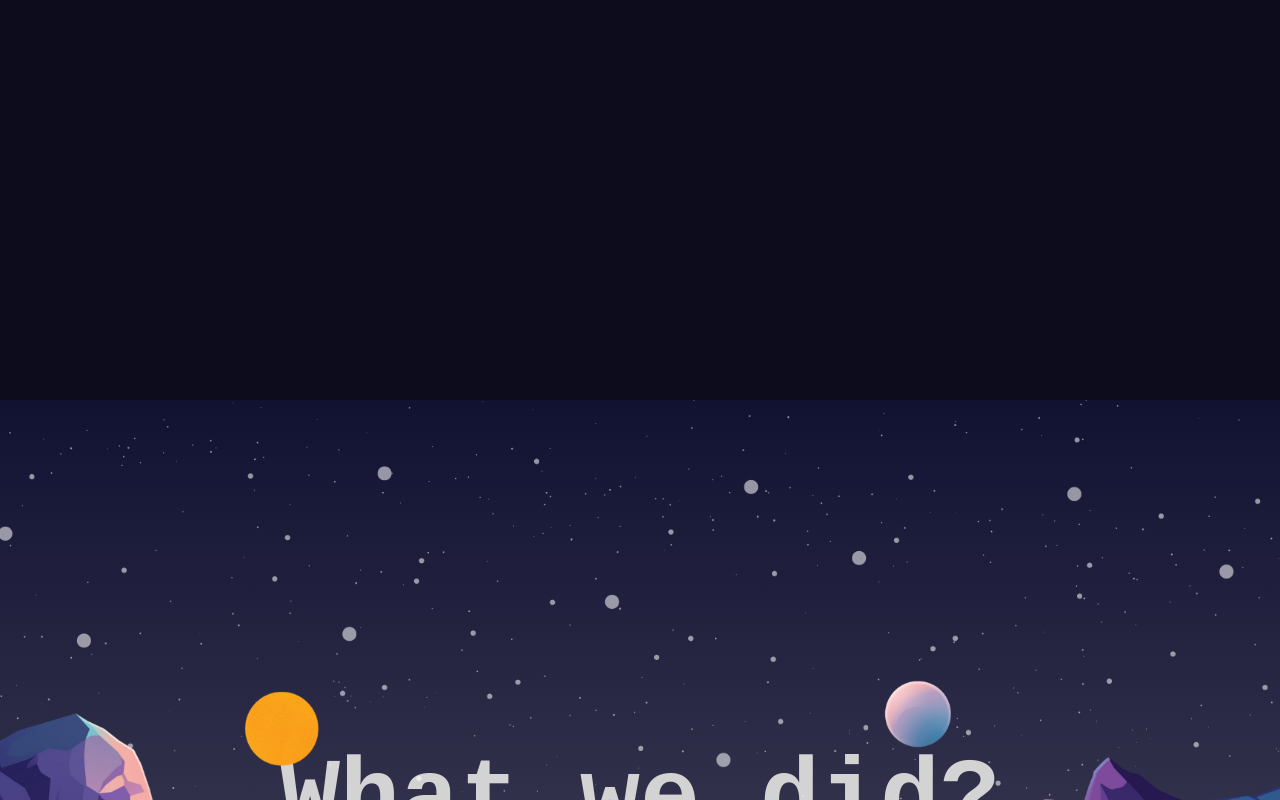
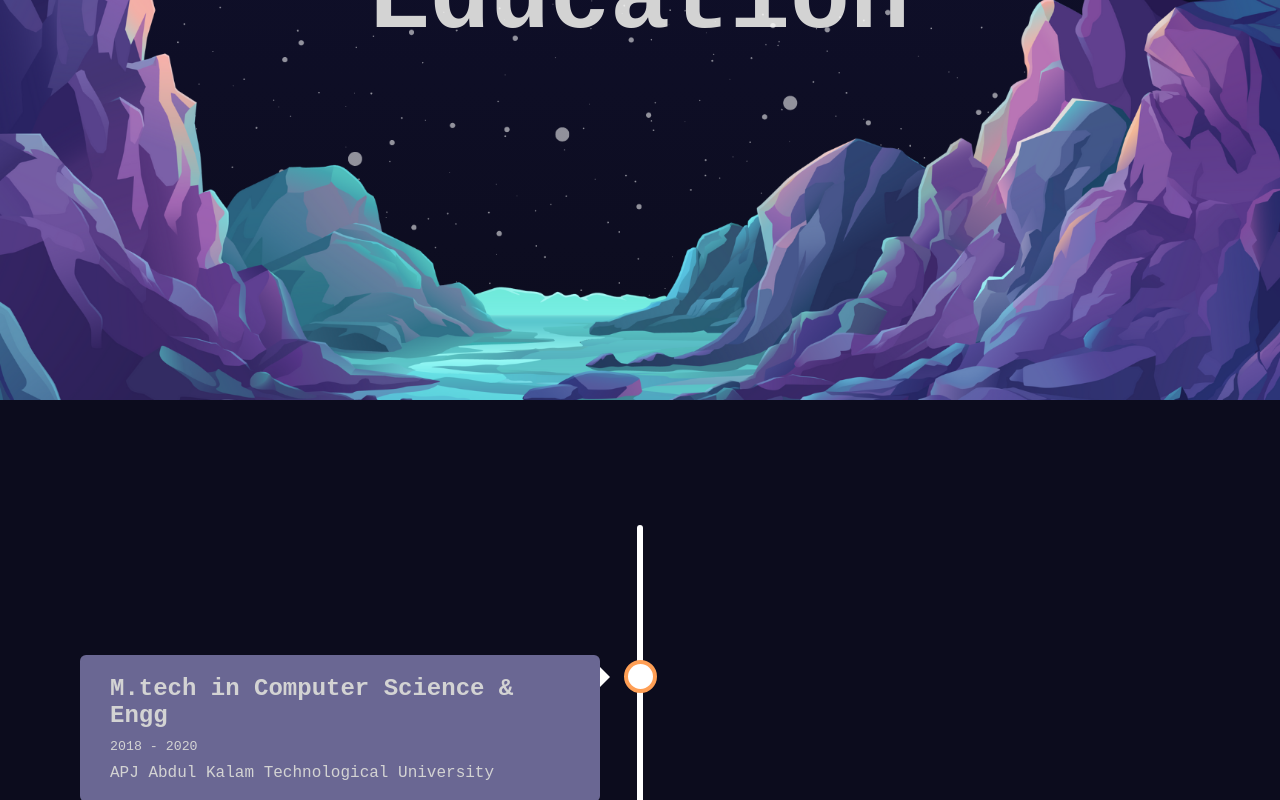
Before and after one commit to shincyshnz/my-portfolio, a React (Vite) app in the folder my-portfolio/: page / in a window 1280 px wide. Shown: the part 2000-2800 px from the top of the page. Built offline with nearby package versions, Linux system fonts and the light colour scheme.

Commit message:
education timeline completed. Animation remaining

```diff
--- a/my-portfolio/src/App.jsx
+++ b/my-portfolio/src/App.jsx
@@ -1,5 +1,5 @@
 import Navbar from './components/navbar/Navbar'
-import { Contact, Hero, Parallax, Project1, Project2, Project3, Services } from "./pages";
+import { Contact, Education, Hero, Parallax, Project1, Project2, Project3 } from "./pages";
 import "./app.scss"
 
 const App = () => {
@@ -9,19 +9,20 @@ const App = () => {
         <Navbar />
         <Hero />
       </section>
-      <section id='services'>
-        <Parallax type="services" />
+      <section id='experience'>
+        <Parallax type="experience" />
       </section>
-      <Services />
-      <section id='portfolio'>
-        <Parallax type="portfolio" />
+
+      <section id='education'>
+        <Parallax type="education" />
       </section>
-      <Services />
+      <section><Education /></section>
+
       <Project1 />
       <Project2 />
       <Project3 />
       <Contact />
-    </div>
+    </div >
 
   )
 };
--- a/my-portfolio/src/constants/index.js
+++ b/my-portfolio/src/constants/index.js
@@ -23,8 +23,8 @@ export const SIDEBAR_LINKS = [
         text: 'Homepage'
     },
     {
-        link: '#services',
-        text: 'Services'
+        link: '#education',
+        text: 'Education'
     },
     {
         link: '#portfolio',
--- a/my-portfolio/src/pages/Services.jsx
+++ /dev/null
@@ -1,9 +0,0 @@
-import React from 'react'
-
-const Services = () => {
-  return (
-    <section id='services'>Services</section>
-  )
-}
-
-export default Services
--- /dev/null
+++ b/my-portfolio/src/pages/education/Education.jsx
@@ -0,0 +1,27 @@
+import './education.scss'
+
+const Education = () => {
+  return (
+    <div className="timelineContainer">
+      <div class="timeline">
+        <div class="container left">
+          <div class="content">
+            <h2>M.tech in Computer Science & Engg</h2>
+            <h5>2018 - 2020</h5>
+            <p>APJ Abdul Kalam Technological University </p>
+          </div>
+        </div>
+        <div class="container right">
+        <div class="content">
+            <h2>B.tech in Computer Science & Engg</h2>
+            <h5>2018 - 2020</h5>
+            <p>APJ Abdul Kalam Technological University</p>
+          </div>
+        </div>
+      </div>
+    </div>
+
+  )
+}
+
+export default Education
--- /dev/null
+++ b/my-portfolio/src/pages/education/education.scss
@@ -0,0 +1,129 @@
+/* The actual timeline (the vertical ruler) */
+.timelineContainer {
+    display: flex;
+    justify-content: center;
+    align-items: center;
+    height: 100vh;
+    width: 100%;
+
+    .timeline {
+        position: relative;
+        max-width: 1200px;
+        height: 550px;
+        width: 100%;
+        margin: 0 auto;
+
+        &:after {
+            content: '';
+            position: absolute;
+            width: 6px;
+            border-radius: 10px;
+            background-color: white;
+            top: 0;
+            bottom: 0;
+            left: 50%;
+            margin-left: -3px;
+        }
+
+        .container {
+            padding: 10px 40px;
+            position: relative;
+            background-color: inherit;
+            width: 50%;
+
+            &:after {
+                content: '';
+                position: absolute;
+                width: 25px;
+                height: 25px;
+                right: -17px;
+                background-color: white;
+                border: 4px solid #FF9F55;
+                top: 15px;
+                border-radius: 50%;
+                z-index: 1;
+            }
+
+            .content {
+                padding: 20px 30px;
+                background-color: rgb(106, 103, 147);
+                position: relative;
+                border-radius: 6px;
+
+                h5 {
+                    margin-block: 10px;
+                    font-weight: lighter;
+                }
+            }
+        }
+
+        .left {
+            left: 0%;
+            margin-top: 120px;
+
+            &:before {
+                content: " ";
+                height: 0;
+                position: absolute;
+                top: 22px;
+                width: 0;
+                z-index: 1;
+                right: 30px;
+                border: medium solid white;
+                border-width: 10px 0 10px 10px;
+                border-color: transparent transparent transparent white;
+            }
+        }
+
+        .right {
+            left: 50%;
+
+            &:before {
+                content: " ";
+                height: 0;
+                position: absolute;
+                top: 22px;
+                width: 0;
+                z-index: 1;
+                left: 30px;
+                border: medium solid white;
+                border-width: 10px 10px 10px 0;
+                border-color: transparent white transparent transparent;
+            }
+
+            &:after {
+                left: -16px;
+            }
+        }
+    }
+}
+
+
+@media screen and (max-width: 600px) {
+
+    .timeline::after {
+        left: 31px;
+
+        .container {
+            width: 100%;
+            padding-left: 70px;
+            padding-right: 25px;
+
+            &:before {
+                left: 60px;
+                border: medium solid white;
+                border-width: 10px 10px 10px 0;
+                border-color: transparent white transparent transparent;
+            }
+        }
+
+        .left::after,
+        .right::after {
+            left: 15px;
+        }
+
+        .right {
+            left: 0%;
+        }
+    }
+}
--- a/my-portfolio/src/pages/index.js
+++ b/my-portfolio/src/pages/index.js
@@ -4,4 +4,4 @@ export {default as Parallax} from "./parallax/Parallax"
 export {default as Project1} from "./Project1"
 export {default as Project2} from "./Project2"
 export {default as Project3} from "./Project3"
-export {default as Services} from "./Services"
+export {default as Education} from "./education/Education"
--- a/my-portfolio/src/pages/parallax/Parallax.jsx
+++ b/my-portfolio/src/pages/parallax/Parallax.jsx
@@ -18,17 +18,17 @@ const Parallax = ({ type }) => {
       ref={ref}
       className="parallax"
       style={{
-        background: type === "services"
+        background: type === "education"
           ? "linear-gradient(180deg, #111132, #0c0c1d)"
           : "linear-gradient(180deg, #111132, #505064)"
       }}>
       <motion.h1 style={{ y: yText }} >
-        {type === "services" ? "What we do?" : "What we did?"}
+        {type === "education" ? "Education" : "Experience"}
       </motion.h1>
       <motion.div className="mountains"></motion.div>
       <motion.div
         style={{
-          backgroundImage: `url(${type === "services" ? "/planets.png" : "/sun.png"})`,
+          backgroundImage: `url(${type === "education" ? "/planets.png" : "/sun.png"})`,
           y: yBg
         }}
         className="planets"></motion.div>
```
